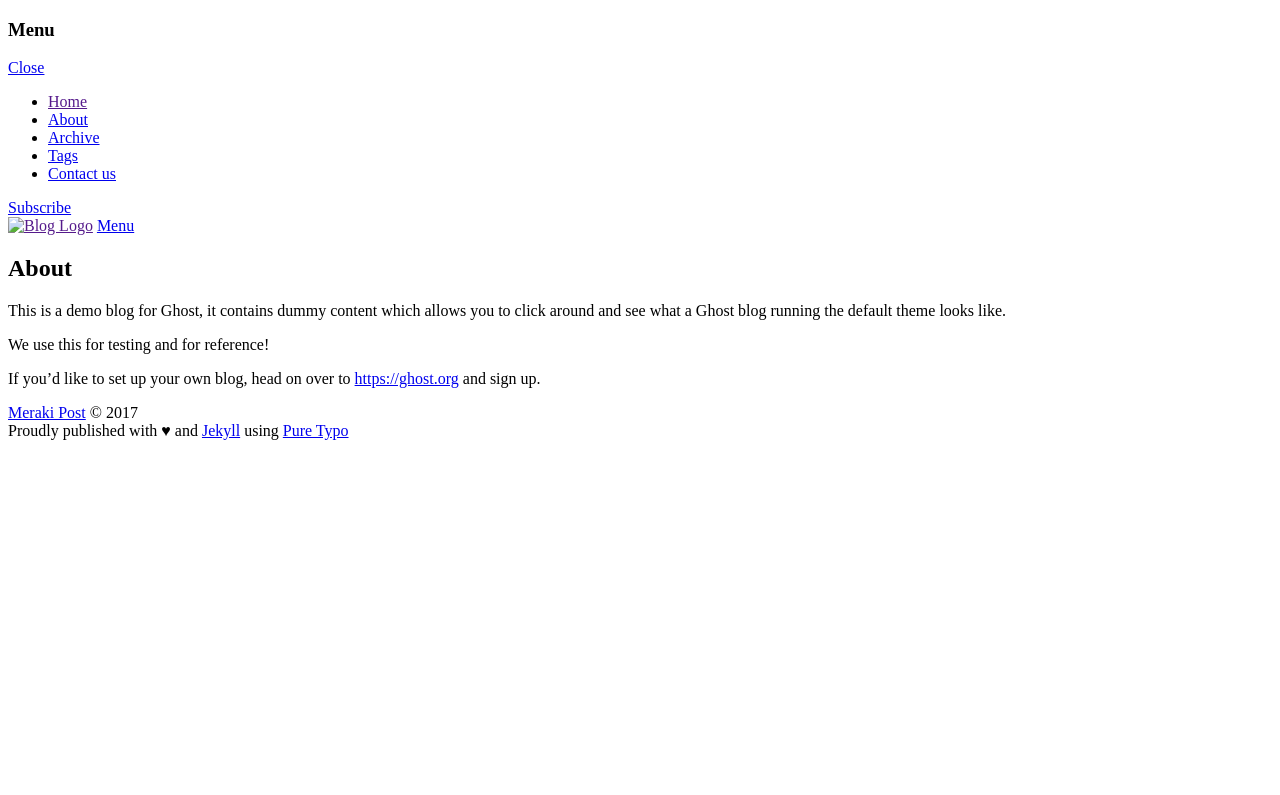
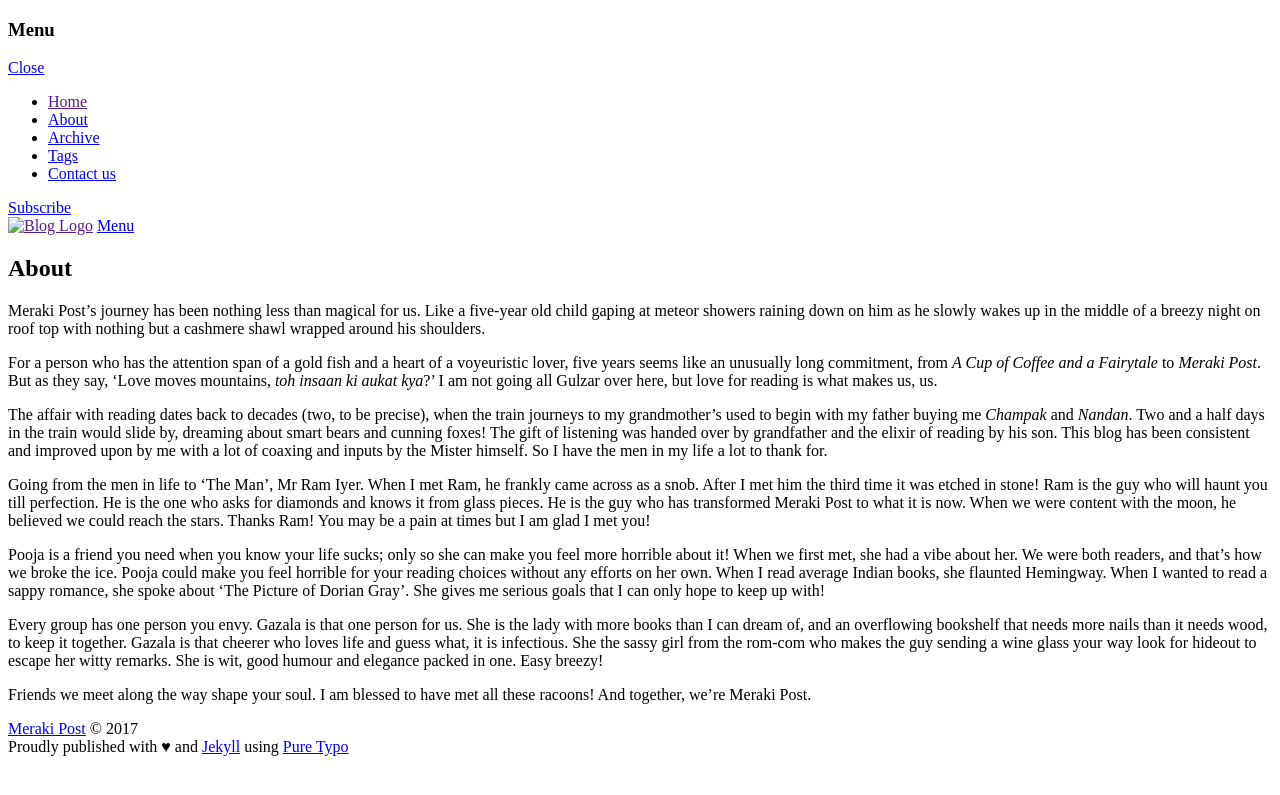
Before and after one commit to studiolampblack/puretypo, a Jekyll site: the page built from pages/about.md, in a window 1280 px wide. Shown: the top 795 px of the page. Built offline with Jekyll 4.4.1, drawn with Linux system fonts in a browser that asks for light colours; nearby versions of some CDN libraries; comment, search, counter and statistics services are not loaded.

Commit message:
Initial draft of About with first round of editing

```diff
--- a/pages/about.md
+++ b/pages/about.md
@@ -1,15 +1,23 @@
 ---
 layout: page
 title: About
-class: 'post'
 navigation: True
 logo: 'assets/images/merakipost.svg'
+cover: 'assets/images/cover1.jpg'
 current: about
 permalink: /about/
 ---
 
-This is a demo blog for Ghost, it contains dummy content which allows you to click around and see what a Ghost blog running the default theme looks like.
+Meraki&nbsp;Post's journey has been nothing less than magical for us. Like a five-year old child gaping at meteor showers raining down on him as he slowly wakes up in the middle of a breezy night on roof top with nothing but a cashmere shawl wrapped around his shoulders.
 
-We use this for testing and for reference!
+For a person who has the attention span of a gold fish and a heart of a voyeuristic lover, five years seems like an unusually long commitment, from _A Cup of Coffee and a Fairytale_ to _Meraki&nbsp;Post_. But as they say, 'Love moves mountains, _toh insaan ki aukat kya_?' I am not going all Gulzar over here, but love for reading is what makes us, us.
 
-If you'd like to set up your own blog, head on over to [https://ghost.org](https://ghost.org) and sign up.
+The affair with reading dates back to decades (two, to be precise), when the train journeys to my grandmother's used to begin with my father buying me _Champak_ and _Nandan_. Two and a half days in the train would slide by, dreaming about smart bears and cunning foxes! The gift of listening was handed over by grandfather and the elixir of reading by his son. This blog has been consistent and improved upon by me with a lot of coaxing and inputs by the Mister himself. So I have the men in my life a lot to thank for.
+
+Going from the men in life to 'The Man', Mr&nbsp;Ram Iyer. When I met Ram, he frankly came across as a snob. After I met him the third time it was etched in stone! Ram is the guy who will haunt you till perfection. He is the one who asks for diamonds and knows it from glass pieces. He is the guy who has transformed Meraki&nbsp;Post to what it is now. When we were content with the moon, he believed we could reach the stars. Thanks Ram! You may be a pain at times but I am glad I met you!
+
+Pooja is a friend you need when you know your life sucks; only so she can make you feel more horrible about it! When we first met, she had a vibe about her. We were both readers, and that's how we broke the ice. Pooja could make you feel horrible for your reading choices without any efforts on her own. When I read average Indian books, she flaunted Hemingway. When I wanted to read a sappy romance, she spoke about 'The Picture of Dorian Gray'. She gives me serious goals that I can only hope to keep up with!
+
+Every group has one person you envy. Gazala is that one person for us. She is the lady with more books than I can dream of, and an overflowing bookshelf that needs more nails than it needs wood, to keep it together. Gazala is that cheerer who loves life and guess what, it is infectious. She the sassy girl from the rom-com who makes the guy sending a wine glass your way look for hideout to escape her witty remarks. She is wit, good humour and elegance packed in one. Easy breezy!
+
+Friends we meet along the way shape your soul. I am blessed to have met all these racoons! And together, we're Meraki&nbsp;Post.
```
